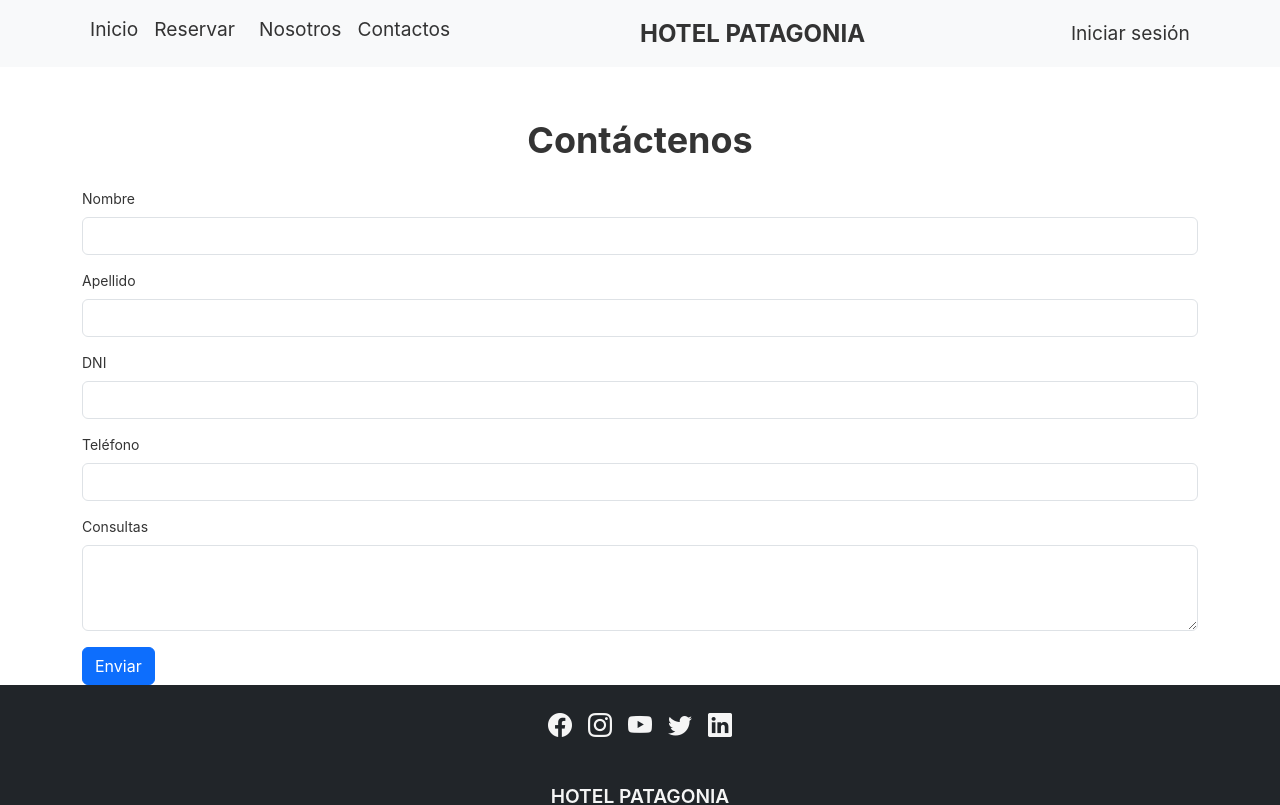
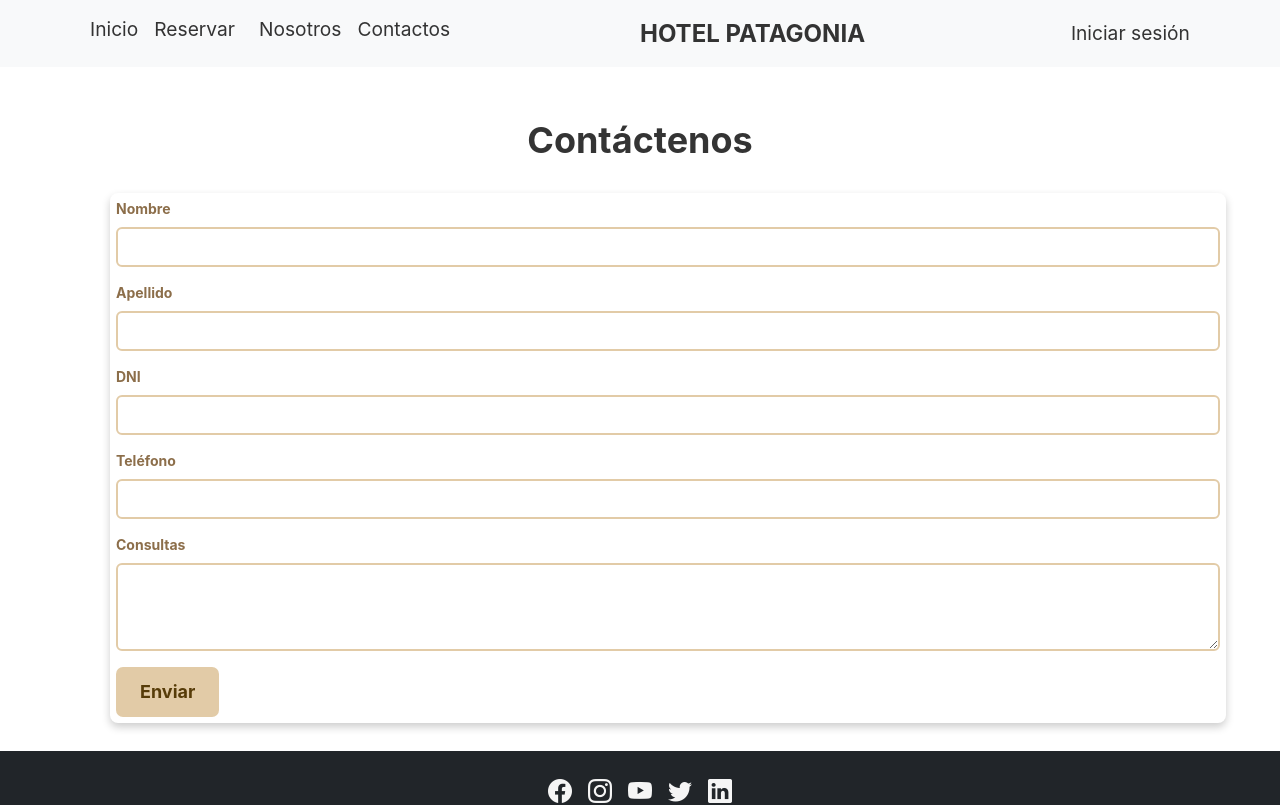
Before and after one commit to santinohamada/ProyectoFinal, a React (Vite) app: page /contacto in a window 1280 px wide. Shown: the top 805 px of the page. Built offline with nearby package versions, Linux system fonts and the light colour scheme; no server answers.

Commit message:
se agregaron los estilos del form

```diff
--- a/src/App.css
+++ b/src/App.css
@@ -432,3 +432,40 @@ h2 {
 }
 
 /*pagina contacto */
+.form-container{
+  width: 100%;
+  max-width: 1220px;
+  background-color: #ffffff;
+  padding: 6px;
+  margin: 28px;
+  border-radius: 8px;
+  box-shadow: 0 4px 8px rgba(0, 0, 0, 0.2);
+}
+
+.form-label{
+  color: #8c6e4a;
+  font-weight: bold;
+}
+
+.form-control{
+  border: 2px solid #e2cba7;
+}
+
+.btn-submit{
+  background-color: #e2cba7;
+  color: #573c09;
+  font-size: 18px;
+  padding: 12px 24px;
+  border: none;
+  border-radius: 7px;
+  font-weight: bold;
+}
+
+.btn-submit:hover{
+  background-color: #573c09;
+  color: #e2cba7;
+}
+
+.text-danger{
+  color: #322203;
+}
--- a/src/components/pages/Contacto.jsx
+++ b/src/components/pages/Contacto.jsx
@@ -17,6 +17,7 @@ const Contacto = () => {
     return (
       <div className="container mt-5">
         <h2 className="text-center mb-4">Contáctenos</h2>
+        <div className="form-container">
           <form onSubmit={handleSubmit(onSubmit)}>
             <div className="mb-3">
               <label htmlFor="nombre" className="form-label">Nombre</label>
@@ -85,10 +86,11 @@ const Contacto = () => {
               {errors.consultas && <p className="text-danger">{errors.consultas.message}</p>}
             </div>
 
-          <button type="submit" className="btn btn-primary">
+            <button type="submit" className="btn-submit">
               Enviar
             </button>
           </form>
+        </div>
       </div>
     );
   };
```
Lines whose indentation alone changed are shown as unchanged.
